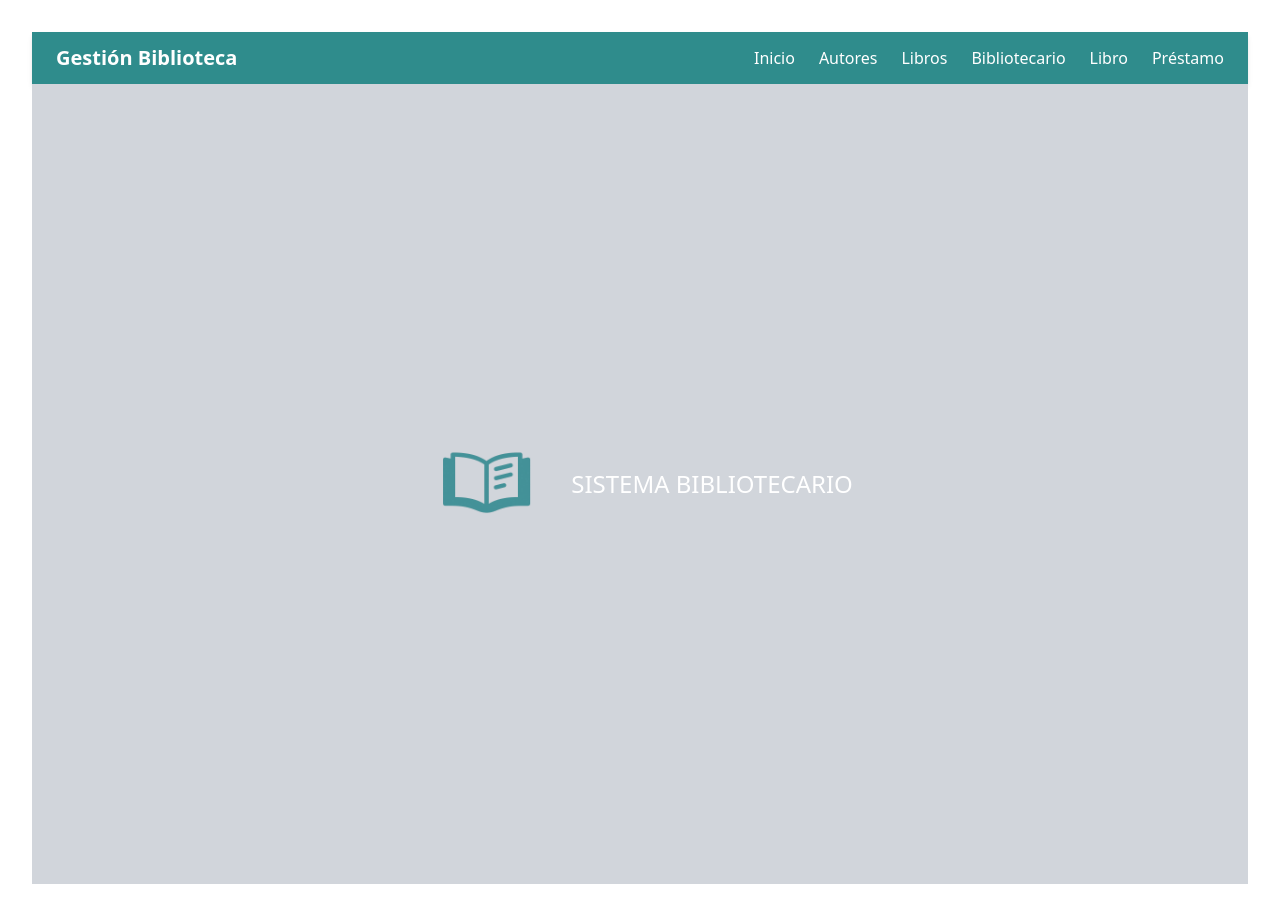
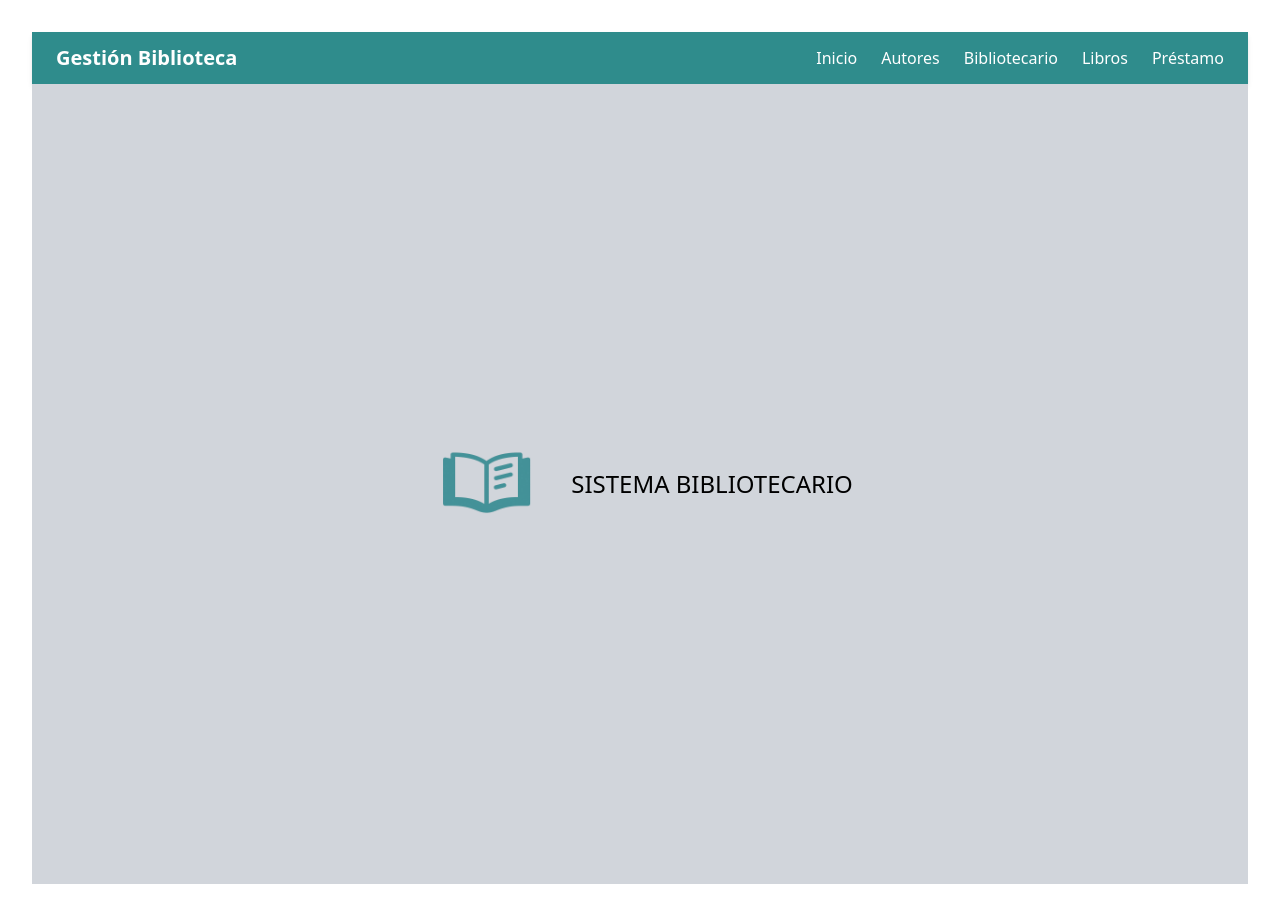
Before and after one commit to MAILYN707/proyecto-multimedios-front-end, a React (Vite) app: page / in a window 1280 px wide. Built offline with nearby package versions, Linux system fonts and the light colour scheme.

Commit message:
Ajustes propios

```diff
--- a/src/components/NavBar.jsx
+++ b/src/components/NavBar.jsx
@@ -13,14 +13,11 @@ export function Navbar() {
             <Link to="/autores" className="hover:underline">Autores</Link>
           </li>
           <li>
-            <Link to="/libros" className="hover:underline">Libros</Link>
-          </li>
-          <li>
             <Link to="/bibliotecario" className="hover:underline">Bibliotecario</Link>
           </li>
 
           <li>
-            <Link to="/libro" className="hover:underline">Libro</Link>
+            <Link to="/libro" className="hover:underline">Libros</Link>
           </li>
 
           <li>
--- a/src/pages/Home.jsx
+++ b/src/pages/Home.jsx
@@ -11,7 +11,7 @@ export function Home() {
                         alt="Logo del sistema"
                         className="w-[120px] h-auto mr-6"
                     />
-                    <h2 className="text-white text-2xl font-light leading-tight">
+                    <h2 className="text-black text-2xl font-light leading-tight">
                         SISTEMA BIBLIOTECARIO<br />
                     </h2>
                 </div>
--- a/src/services/axiosClient.js
+++ b/src/services/axiosClient.js
@@ -1,7 +1,7 @@
 import axios from 'axios';
 
 export const axiosClient = axios.create({
-  baseURL: 'http://localhost/proyecto3/ProyectoMultimediosBackEnd/view/API/',
+  baseURL: 'http://localhost/multimedios/ProyectoMultimediosBackEnd/ProyectoMultimediosBackEnd/view/API/',
   headers: {
     'Content-Type': 'application/json',
   },
```
